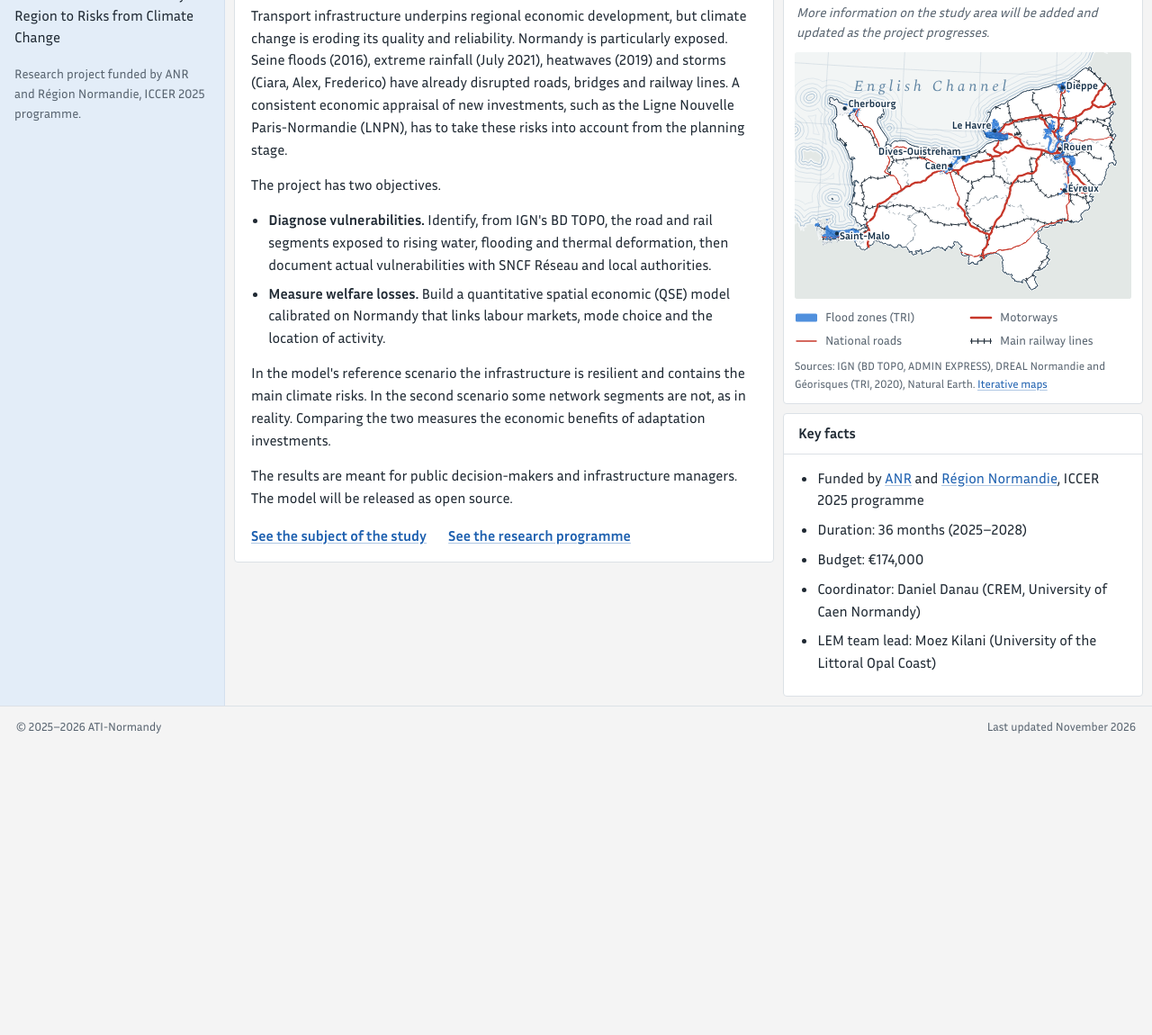
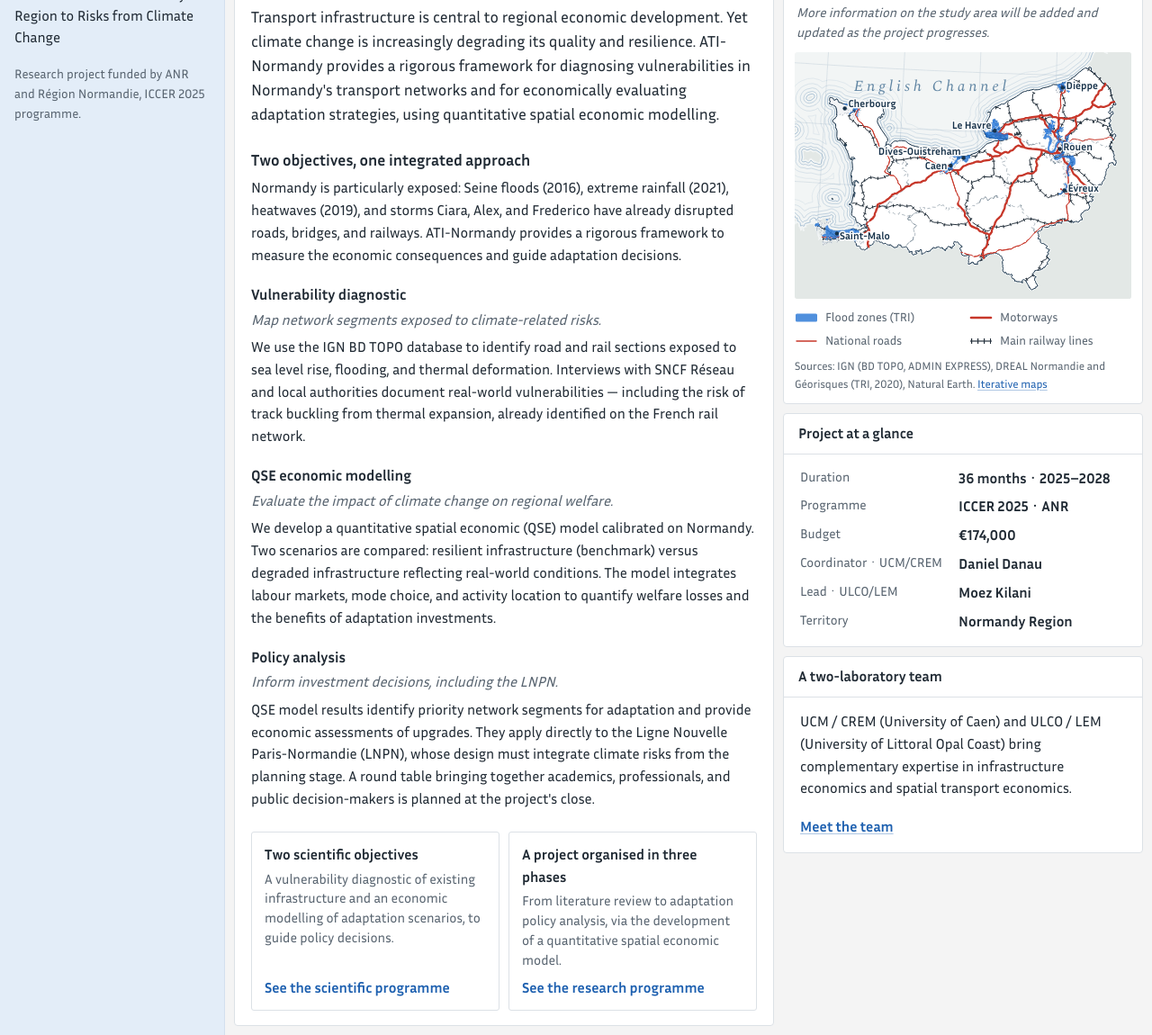
Before and after one commit to ATInormandy/atinormandy.github.io, a plain HTML site: page index.html in a window 1280 px wide. Shown: the part 198-1348 px from the top of the page at 90% size. Before the commit the page ends 1027 px from the top, so only its background shows below. Drawn offline with nearby package versions, Linux system fonts and the light colour scheme.

Commit message:
v9: The project page takes the text of the former home page; French programme wording restored (index.html)
Co-Authored-By: Claude Opus 5.5 <noreply@anthropic.com>
Claude-Session: https://claude.ai/code/session_01JFShNjffBdEwhcSM1TWL5j

```diff
--- a/index.html
+++ b/index.html
@@ -7,7 +7,7 @@
 <meta name="description" content="ATI-Normandy, projet ANR et Région Normandie (ICCER 2025) : adapter les infrastructures de transport normandes aux risques du changement climatique. Cartes itératives, programme de recherche, publications.">
 <link rel="icon" href="assets/favicon.svg" type="image/svg+xml">
 <link rel="stylesheet" href="https://cdn.jsdelivr.net/npm/leaflet@1.9.4/dist/leaflet.css">
-<link rel="stylesheet" href="assets/site.css?v=7">
+<link rel="stylesheet" href="assets/site.css?v=9">
 <script>
 /* Language before the page is drawn: ?lang=, then the visitor's last choice, then the browser language. */
 (function () { var l = null; try { l = new URLSearchParams(location.search).get("lang") || localStorage.getItem("ati-lang"); } catch (e) {} if (l !== "fr" && l !== "en") { l = ((navigator.language || "fr").slice(0, 2).toLowerCase() === "fr") ? "fr" : "en"; } document.documentElement.setAttribute("data-lang", l); document.documentElement.lang = l; })();
@@ -97,7 +97,7 @@
 <main>
 
 <!-- ================= LE PROJET / THE PROJECT (first page) =================
-     Summary of the project, after the home page of the former site ati-normandy.fr. -->
+     The text is that of the home page of the former site ati-normandy.fr (storm name corrected to Frederico). -->
 <section class="page has-side" id="page-projet" aria-labelledby="t-projet">
   <aside class="sidebar">
     <p class="side-subject" lang="fr">Adapter les infrastructures de transport en Normandie aux risques du changement climatique</p>
@@ -110,25 +110,35 @@
     <div class="card">
       <h2 class="card-title" id="t-projet"><span lang="fr">Le projet</span><span lang="en">The project</span></h2>
       <div class="card-body prose">
-        <p lang="fr">Les infrastructures de transport portent le développement économique régional, mais le changement climatique dégrade leur qualité et leur fiabilité. La Normandie y est particulièrement exposée&nbsp;: crues de la Seine (2016), pluies extrêmes (juillet 2021), canicules (2019) et tempêtes (Ciara, Alex, Frederico) ont déjà perturbé routes, ponts et voies ferrées. Pour évaluer de façon cohérente de nouveaux investissements, comme la Ligne nouvelle Paris-Normandie (LNPN), il faut intégrer ces risques dès la planification.</p>
-        <p lang="en">Transport infrastructure underpins regional economic development, but climate change is eroding its quality and reliability. Normandy is particularly exposed. Seine floods (2016), extreme rainfall (July 2021), heatwaves (2019) and storms (Ciara, Alex, Frederico) have already disrupted roads, bridges and railway lines. A consistent economic appraisal of new investments, such as the Ligne Nouvelle Paris-Normandie (LNPN), has to take these risks into account from the planning stage.</p>
+        <p class="lead" lang="fr">Les infrastructures de transport sont essentielles au développement économique régional. Cependant, le changement climatique compromet leur qualité et leur résilience. ATI-Normandy propose un cadre rigoureux pour diagnostiquer les vulnérabilités des réseaux de transport en Normandie et évaluer économiquement les stratégies d'adaptation, à l'aide de modèles spatiaux quantitatifs.</p>
+        <p class="lead" lang="en">Transport infrastructure is central to regional economic development. Yet climate change is increasingly degrading its quality and resilience. ATI-Normandy provides a rigorous framework for diagnosing vulnerabilities in Normandy's transport networks and for economically evaluating adaptation strategies, using quantitative spatial economic modelling.</p>
 
-        <p lang="fr">Le projet poursuit deux objectifs.</p>
-        <p lang="en">The project has two objectives.</p>
-        <ul>
-          <li lang="fr"><strong>Diagnostiquer les vulnérabilités.</strong> Repérer, à partir de la BD TOPO de l'IGN, les tronçons routiers et ferroviaires exposés à la montée des eaux, aux inondations et aux déformations thermiques, puis documenter les vulnérabilités réelles avec SNCF Réseau et les collectivités.</li>
-          <li lang="en"><strong>Diagnose vulnerabilities.</strong> Identify, from IGN's BD TOPO, the road and rail segments exposed to rising water, flooding and thermal deformation, then document actual vulnerabilities with SNCF Réseau and local authorities.</li>
-          <li lang="fr"><strong>Mesurer les pertes de bien-être.</strong> Construire un modèle d'économie spatiale quantitative (QSE) calibré sur la Normandie, qui relie marché du travail, choix modal et localisation des activités.</li>
-          <li lang="en"><strong>Measure welfare losses.</strong> Build a quantitative spatial economic (QSE) model calibrated on Normandy that links labour markets, mode choice and the location of activity.</li>
-        </ul>
+        <h3><span lang="fr">Deux objectifs, une approche intégrée</span><span lang="en">Two objectives, one integrated approach</span></h3>
+        <p lang="fr">La Normandie est particulièrement exposée&nbsp;: crues de la Seine (2016), pluies extrêmes (2021), canicules (2019) et tempêtes (Ciara, Alex, Frederico) ont déjà perturbé routes, ponts et voies ferrées. ATI-Normandy propose un cadre rigoureux pour en mesurer les conséquences économiques et guider les décisions d'adaptation.</p>
+        <p lang="en">Normandy is particularly exposed: Seine floods (2016), extreme rainfall (2021), heatwaves (2019), and storms Ciara, Alex, and Frederico have already disrupted roads, bridges, and railways. ATI-Normandy provides a rigorous framework to measure the economic consequences and guide adaptation decisions.</p>
 
-        <p lang="fr">Dans le scénario de référence du modèle, l'infrastructure est résiliente et contient les principaux risques climatiques. Dans le second, certains tronçons du réseau ne le sont pas, comme dans la réalité. La comparaison des deux mesure les bénéfices économiques des investissements d'adaptation.</p>
-        <p lang="en">In the model's reference scenario the infrastructure is resilient and contains the main climate risks. In the second scenario some network segments are not, as in reality. Comparing the two measures the economic benefits of adaptation investments.</p>
+        <h4><span lang="fr">Diagnostic des vulnérabilités</span><span lang="en">Vulnerability diagnostic</span></h4>
+        <p class="aim" lang="fr">Cartographier les segments du réseau exposés aux risques climatiques.</p>
+        <p class="aim" lang="en">Map network segments exposed to climate-related risks.</p>
+        <p lang="fr">Nous utilisons la base BD TOPO de l'IGN pour identifier les tronçons routiers et ferroviaires exposés à la montée des eaux, aux inondations et aux déformations thermiques. Des entretiens avec SNCF Réseau et les collectivités locales permettent de documenter les vulnérabilités réelles — notamment le risque de gauchissement des rails par dilatation thermique, déjà identifié sur le réseau français.</p>
+        <p lang="en">We use the IGN BD TOPO database to identify road and rail sections exposed to sea level rise, flooding, and thermal deformation. Interviews with SNCF Réseau and local authorities document real-world vulnerabilities — including the risk of track buckling from thermal expansion, already identified on the French rail network.</p>
 
-        <p lang="fr">Les résultats s'adressent aux décideurs publics et aux gestionnaires d'infrastructures. Le modèle développé sera publié en open source.</p>
-        <p lang="en">The results are meant for public decision-makers and infrastructure managers. The model will be released as open source.</p>
+        <h4><span lang="fr">Modélisation économique QSE</span><span lang="en">QSE economic modelling</span></h4>
+        <p class="aim" lang="fr">Évaluer l'impact du changement climatique sur le bien-être régional.</p>
+        <p class="aim" lang="en">Evaluate the impact of climate change on regional welfare.</p>
+        <p lang="fr">Nous développons un modèle économique spatial quantitatif (QSE) calibré sur la Normandie. Deux scénarios sont comparés&nbsp;: une infrastructure résiliente (scénario de référence) et une infrastructure dégradée reflétant les conditions réelles. Le modèle intègre marchés du travail, choix modal et localisation des activités pour quantifier les pertes de bien-être et les bénéfices des investissements d'adaptation.</p>
+        <p lang="en">We develop a quantitative spatial economic (QSE) model calibrated on Normandy. Two scenarios are compared: resilient infrastructure (benchmark) versus degraded infrastructure reflecting real-world conditions. The model integrates labour markets, mode choice, and activity location to quantify welfare losses and the benefits of adaptation investments.</p>
 
-        <p class="more"><a href="#sujet"><span lang="fr">Voir le sujet de l'étude</span><span lang="en">See the subject of the study</span></a> <a href="#programme"><span lang="fr">Voir le programme de recherche</span><span lang="en">See the research programme</span></a></p>
+        <h4><span lang="fr">Analyse de politiques</span><span lang="en">Policy analysis</span></h4>
+        <p class="aim" lang="fr">Informer les décisions d'investissement, dont la LNPN.</p>
+        <p class="aim" lang="en">Inform investment decisions, including the LNPN.</p>
+        <p lang="fr">Les résultats du modèle QSE permettent d'identifier les segments prioritaires pour l'adaptation et d'évaluer économiquement les mises à niveau. Ils s'appliquent notamment à la Ligne Nouvelle Paris-Normandie (LNPN), dont la conception doit intégrer les risques climatiques dès la phase de planification. Une table ronde réunissant académiques, professionnels et décideurs publics est prévue en fin de projet.</p>
+        <p lang="en">QSE model results identify priority network segments for adaptation and provide economic assessments of upgrades. They apply directly to the Ligne Nouvelle Paris-Normandie (LNPN), whose design must integrate climate risks from the planning stage. A round table bringing together academics, professionals, and public decision-makers is planned at the project's close.</p>
+
+        <div class="home-links">
+          <a href="#sujet"><strong><span lang="fr">Deux objectifs scientifiques</span><span lang="en">Two scientific objectives</span></strong><span class="hl-text" lang="fr">Un diagnostic des vulnérabilités existantes et une modélisation économique des scénarios d'adaptation, pour orienter les décisions politiques.</span><span class="hl-text" lang="en">A vulnerability diagnostic of existing infrastructure and an economic modelling of adaptation scenarios, to guide policy decisions.</span><span class="hl-go"><span lang="fr">Voir le programme scientifique</span><span lang="en">See the scientific programme</span></span></a>
+          <a href="#programme"><strong><span lang="fr">Un projet organisé en trois phases</span><span lang="en">A project organised in three phases</span></strong><span class="hl-text" lang="fr">De la revue de littérature à l'analyse de politiques d'adaptation, en passant par le développement d'un modèle spatial quantitatif.</span><span class="hl-text" lang="en">From literature review to adaptation policy analysis, via the development of a quantitative spatial economic model.</span><span class="hl-go"><span lang="fr">Voir le programme de recherche</span><span lang="en">See the research programme</span></span></a>
+        </div>
       </div>
     </div>
 
@@ -158,15 +168,25 @@
       </figure>
 
       <div class="card">
-        <h3 class="card-title"><span lang="fr">Informations générales</span><span lang="en">Key facts</span></h3>
+        <h3 class="card-title"><span lang="fr">Le projet en chiffres</span><span lang="en">Project at a glance</span></h3>
         <div class="card-body">
-          <ul class="facts">
-            <li><span lang="fr">Financé par l'<a href="https://anr.fr/">ANR</a> et la <a href="https://www.normandie.fr/">Région Normandie</a>, programme ICCER 2025</span><span lang="en">Funded by <a href="https://anr.fr/">ANR</a> and <a href="https://www.normandie.fr/">Région Normandie</a>, ICCER 2025 programme</span></li>
-            <li><span lang="fr">Durée&nbsp;: 36&nbsp;mois (2025–2028)</span><span lang="en">Duration: 36 months (2025–2028)</span></li>
-            <li><span lang="fr">Budget&nbsp;: 174&nbsp;000&nbsp;€</span><span lang="en">Budget: €174,000</span></li>
-            <li><span lang="fr">Coordination&nbsp;: Daniel Danau (CREM, Université de Caen Normandie)</span><span lang="en">Coordinator: Daniel Danau (CREM, University of Caen Normandy)</span></li>
-            <li><span lang="fr">Responsable de l'équipe LEM&nbsp;: Moez Kilani (Université du Littoral Côte d'Opale)</span><span lang="en">LEM team lead: Moez Kilani (University of the Littoral Opal Coast)</span></li>
-          </ul>
+          <dl class="glance">
+            <dt><span lang="fr">Durée</span><span lang="en">Duration</span></dt><dd><span lang="fr">36&nbsp;mois · 2025–2028</span><span lang="en">36 months · 2025–2028</span></dd>
+            <dt>Programme</dt><dd>ICCER 2025 · ANR</dd>
+            <dt>Budget</dt><dd><span lang="fr">174&nbsp;000&nbsp;€</span><span lang="en">€174,000</span></dd>
+            <dt><span lang="fr">Coordinateur · UCM/CREM</span><span lang="en">Coordinator · UCM/CREM</span></dt><dd>Daniel Danau</dd>
+            <dt><span lang="fr">Responsable · ULCO/LEM</span><span lang="en">Lead · ULCO/LEM</span></dt><dd>Moez Kilani</dd>
+            <dt><span lang="fr">Territoire</span><span lang="en">Territory</span></dt><dd><span lang="fr">Région Normandie</span><span lang="en">Normandy Region</span></dd>
+          </dl>
+        </div>
+      </div>
+
+      <div class="card">
+        <h3 class="card-title"><span lang="fr">Une équipe de deux laboratoires</span><span lang="en">A two-laboratory team</span></h3>
+        <div class="card-body">
+          <p lang="fr">UCM / CREM (Université de Caen) et ULCO / LEM (Université du Littoral Côte d'Opale) réunissent des expertises complémentaires en économie des infrastructures et en économie spatiale du transport.</p>
+          <p lang="en">UCM / CREM (University of Caen) and ULCO / LEM (University of Littoral Opal Coast) bring complementary expertise in infrastructure economics and spatial transport economics.</p>
+          <p class="more"><a href="#equipe"><span lang="fr">Voir l'équipe</span><span lang="en">Meet the team</span></a></p>
         </div>
       </div>
     </div>
@@ -371,7 +391,7 @@
     <div class="card">
       <h2 class="card-title" id="t-programme"><span lang="fr">Programme de recherche</span><span lang="en">Research programme</span></h2>
       <div class="card-body">
-        <p class="intro" lang="fr">Le projet se déroule sur 36&nbsp;mois et s'organise autour de trois grandes phases de travail, du diagnostic territorial à l'analyse des politiques d'adaptation.</p>
+        <p class="intro" lang="fr">Le projet se déroule sur 36&nbsp;mois et s'organise autour de trois grandes phases de travail, depuis le diagnostic territorial jusqu'à l'analyse de politiques d'adaptation.</p>
         <p class="intro" lang="en">The project runs over 36 months and is organised around three main phases, from territorial diagnostic to adaptation policy analysis.</p>
         <ol class="phase-list">
           <li><a href="#phase-1">
@@ -387,7 +407,7 @@
             <span class="phase-num" aria-hidden="true"><small>Phase</small>2</span>
             <span class="phase-text">
               <span class="phase-name"><span class="vh">Phase 2. </span><span lang="fr">Développement du modèle QSE</span><span lang="en">QSE model development</span></span>
-              <span class="phase-desc" lang="fr">Un modèle simple puis empirique pour évaluer les effets du changement climatique</span>
+              <span class="phase-desc" lang="fr">Modèle simplifié puis empirique pour évaluer l'impact du changement climatique</span>
               <span class="phase-desc" lang="en">Simple then empirical model to evaluate climate change impacts</span>
             </span>
             <svg class="phase-go" viewBox="0 0 24 24" aria-hidden="true"><path d="m9 6 6 6-6 6"/></svg>
@@ -413,7 +433,7 @@
     <div class="card">
       <h2 class="card-title"><a href="#programme"><span lang="fr">Programme de recherche</span><span lang="en">Research programme</span></a></h2>
       <div class="card-body phase-intro">
-        <p lang="fr">Le projet se déroule sur 36&nbsp;mois et s'organise autour de trois grandes phases de travail, du diagnostic territorial à l'analyse des politiques d'adaptation.</p>
+        <p lang="fr">Le projet se déroule sur 36&nbsp;mois et s'organise autour de trois grandes phases de travail, depuis le diagnostic territorial jusqu'à l'analyse de politiques d'adaptation.</p>
         <p lang="en">The project runs over 36 months and is organised around three main phases, from territorial diagnostic to adaptation policy analysis.</p>
         <nav class="phase-steps" aria-label="Phases">
           <a href="#phase-1" aria-current="page"><span class="dd-kicker">Phase 1</span><span lang="fr">Tâches fondamentales</span><span lang="en">First and fundamental tasks</span></a>
@@ -428,7 +448,7 @@
       <div class="card-body prose">
         <p class="phase-sub" lang="fr">Revue de littérature, collecte de données et diagnostic de l'infrastructure</p>
         <p class="phase-sub" lang="en">Literature review, data collection and infrastructure diagnostic</p>
-        <p lang="fr">La première phase couvre la revue de la littérature sur le changement climatique et les infrastructures de transport, et sur les modèles QSE. Elle comprend la collecte des données sur le réseau de transport normand (IGN BD TOPO), la cartographie SIG des tronçons à risque et le diagnostic de la vulnérabilité des infrastructures à partir d'entretiens avec des professionnels (SNCF Réseau, collectivités).</p>
+        <p lang="fr">La première phase couvre la revue de la littérature sur le changement climatique et les infrastructures de transport, ainsi que la revue de la littérature sur les modèles QSE. Elle inclut la collecte de données sur le réseau de transport normand (BD TOPO IGN), la cartographie SIG des segments à risque, et le diagnostic des vulnérabilités via des entretiens avec des professionnels (SNCF Réseau, collectivités locales).</p>
         <p lang="en">The first phase covers the literature review on climate change and transport infrastructure, and on QSE models. It includes data collection on Normandy's transport network (IGN BD TOPO), GIS mapping of at-risk segments, and infrastructure vulnerability diagnostic through interviews with professionals (SNCF Réseau, local authorities).</p>
         <ul class="sublinks">
           <li><a href="#cartographie"><span lang="fr">Cartes itératives</span><span lang="en">Iterative maps</span></a>
@@ -458,7 +478,7 @@
     <div class="card">
       <h2 class="card-title"><a href="#programme"><span lang="fr">Programme de recherche</span><span lang="en">Research programme</span></a></h2>
       <div class="card-body phase-intro">
-        <p lang="fr">Le projet se déroule sur 36&nbsp;mois et s'organise autour de trois grandes phases de travail, du diagnostic territorial à l'analyse des politiques d'adaptation.</p>
+        <p lang="fr">Le projet se déroule sur 36&nbsp;mois et s'organise autour de trois grandes phases de travail, depuis le diagnostic territorial jusqu'à l'analyse de politiques d'adaptation.</p>
         <p lang="en">The project runs over 36 months and is organised around three main phases, from territorial diagnostic to adaptation policy analysis.</p>
         <nav class="phase-steps" aria-label="Phases">
           <a href="#phase-1"><span class="dd-kicker">Phase 1</span><span lang="fr">Tâches fondamentales</span><span lang="en">First and fundamental tasks</span></a>
@@ -470,9 +490,9 @@
     <div class="card">
       <h3 class="card-title" id="t-ph2">Phase 2. <span lang="fr">Développement du modèle QSE</span><span lang="en">QSE model development</span></h3>
       <div class="card-body prose">
-        <p class="phase-sub" lang="fr">Un modèle simple puis empirique pour évaluer les effets du changement climatique</p>
+        <p class="phase-sub" lang="fr">Modèle simplifié puis empirique pour évaluer l'impact du changement climatique</p>
         <p class="phase-sub" lang="en">Simple then empirical model to evaluate climate change impacts</p>
-        <p lang="fr">La deuxième phase est consacrée au développement du modèle d'économie spatiale quantitative (QSE). Elle commence par un modèle simplifié (réseau géométrique régulier) pour tester les formulations théoriques, avant de développer un modèle empirique calibré sur la structure géographique réelle de la Normandie et sur les flux de déplacements observés.</p>
+        <p lang="fr">La deuxième phase est dédiée au développement du modèle économique spatial quantitatif (QSE). Elle démarre par un modèle simplifié (réseau géométrique régulier) pour tester les formulations théoriques, avant de développer un modèle empirique calibré sur la structure géographique réelle de la Normandie et les flux de déplacements observés.</p>
         <p lang="en">The second phase is dedicated to developing the quantitative spatial economic (QSE) model. It starts with a simplified model (regular geometric network) to test theoretical formulations, before developing an empirical model calibrated on Normandy's actual geographical structure and observed travel flows.</p>
       </div>
     </div>
@@ -485,7 +505,7 @@
     <div class="card">
       <h2 class="card-title"><a href="#programme"><span lang="fr">Programme de recherche</span><span lang="en">Research programme</span></a></h2>
       <div class="card-body phase-intro">
-        <p lang="fr">Le projet se déroule sur 36&nbsp;mois et s'organise autour de trois grandes phases de travail, du diagnostic territorial à l'analyse des politiques d'adaptation.</p>
+        <p lang="fr">Le projet se déroule sur 36&nbsp;mois et s'organise autour de trois grandes phases de travail, depuis le diagnostic territorial jusqu'à l'analyse de politiques d'adaptation.</p>
         <p lang="en">The project runs over 36 months and is organised around three main phases, from territorial diagnostic to adaptation policy analysis.</p>
         <nav class="phase-steps" aria-label="Phases">
           <a href="#phase-1"><span class="dd-kicker">Phase 1</span><span lang="fr">Tâches fondamentales</span><span lang="en">First and fundamental tasks</span></a>
@@ -499,7 +519,7 @@
       <div class="card-body prose">
         <p class="phase-sub" lang="fr">Applications du modèle QSE aux scénarios d'infrastructure et de choix modal</p>
         <p class="phase-sub" lang="en">QSE model applications to infrastructure and mode choice scenarios</p>
-        <p lang="fr">La troisième phase met en œuvre le modèle QSE complet pour désigner les tronçons prioritaires pour l'adaptation, évaluer les bénéfices économiques des mises à niveau et analyser leurs effets sur le choix modal et la localisation des activités. Une table ronde réunissant chercheurs et professionnels est prévue en fin de projet.</p>
+        <p lang="fr">La troisième phase mobilise le modèle QSE pleinement fonctionnel pour identifier les segments du réseau prioritaires pour l'adaptation, évaluer les bénéfices économiques des mises à niveau, et analyser les effets sur le choix modal et la localisation des activités. Une table ronde réunissant académiques et professionnels est prévue en fin de projet.</p>
         <p lang="en">The third phase deploys the fully functional QSE model to identify priority network segments for adaptation, evaluate the economic benefits of upgrades, and analyse effects on mode choice and activity location. A round table bringing together academics and professionals is planned at the end of the project.</p>
       </div>
     </div>
```
